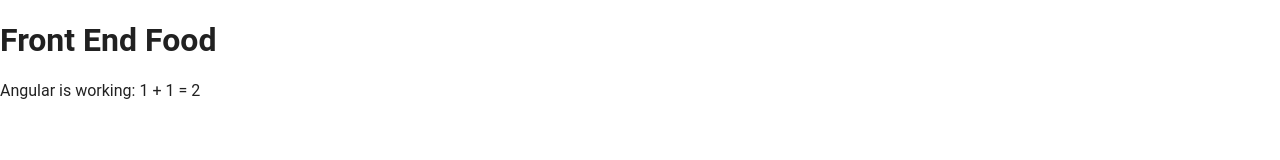
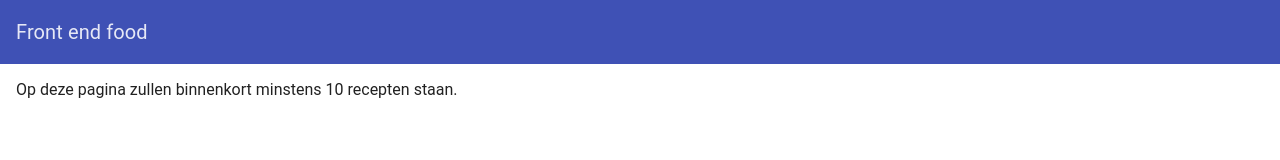
Before and after one commit to vanpeerdevelopment/front-end-food, a plain HTML site: page index.html in a window 1280 px wide. Drawn offline with Linux system fonts and the light colour scheme.

Commit message:
Update 2016-01-09T18:44:18.369Z

```diff
--- a/app/home/home.html
+++ b/app/home/home.html
@@ -1,2 +1 @@
-<h1>{{home.title}}</h1>
-<p>Angular is working: 1 + 1 = {{1 + 1}}</p>
+<span id="number-recipes">Op deze pagina zullen binnenkort minstens {{home.minNbOfRecipes}} recepten staan.</span>
--- a/index.html
+++ b/index.html
@@ -8,7 +8,16 @@
 </head>
 
 <body>
-    <div ng-viewport> </div>
+    <div layout="column" layout-fill>
+        <md-toolbar md-scroll-shrink="false">
+            <div class="md-toolbar-tools">
+                <span>Front end food</span>
+            </div>
+        </md-toolbar>
+        <md-content layout-padding>
+            <div ng-viewport></div>
+        </md-content>
+    </div>
     <!-- vendor -->
     <script type="text/javascript" src="vendor/js/angular.min.js"></script>
     <script type="text/javascript" src="vendor/js/angular-animate.min.js"></script>
```
Also changed, not shown: app/app.min.js (+1 -1 lines), 1 other file.
